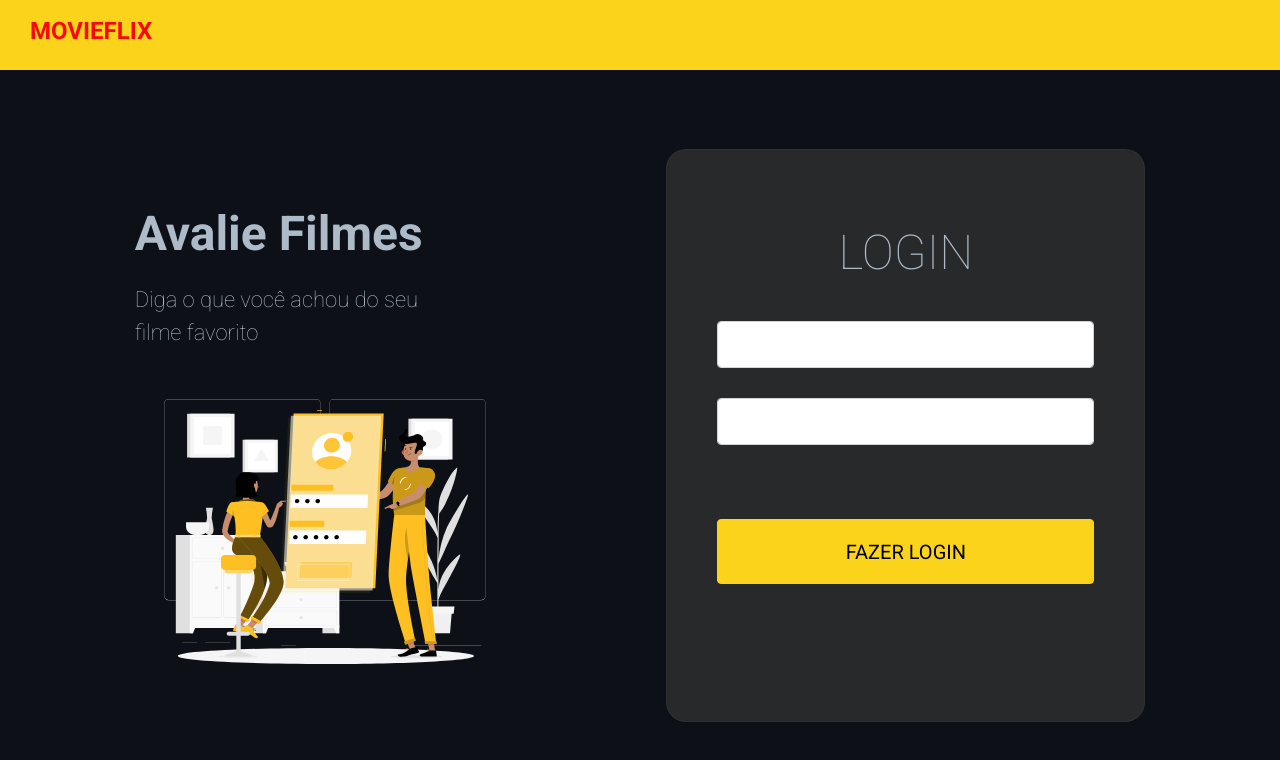
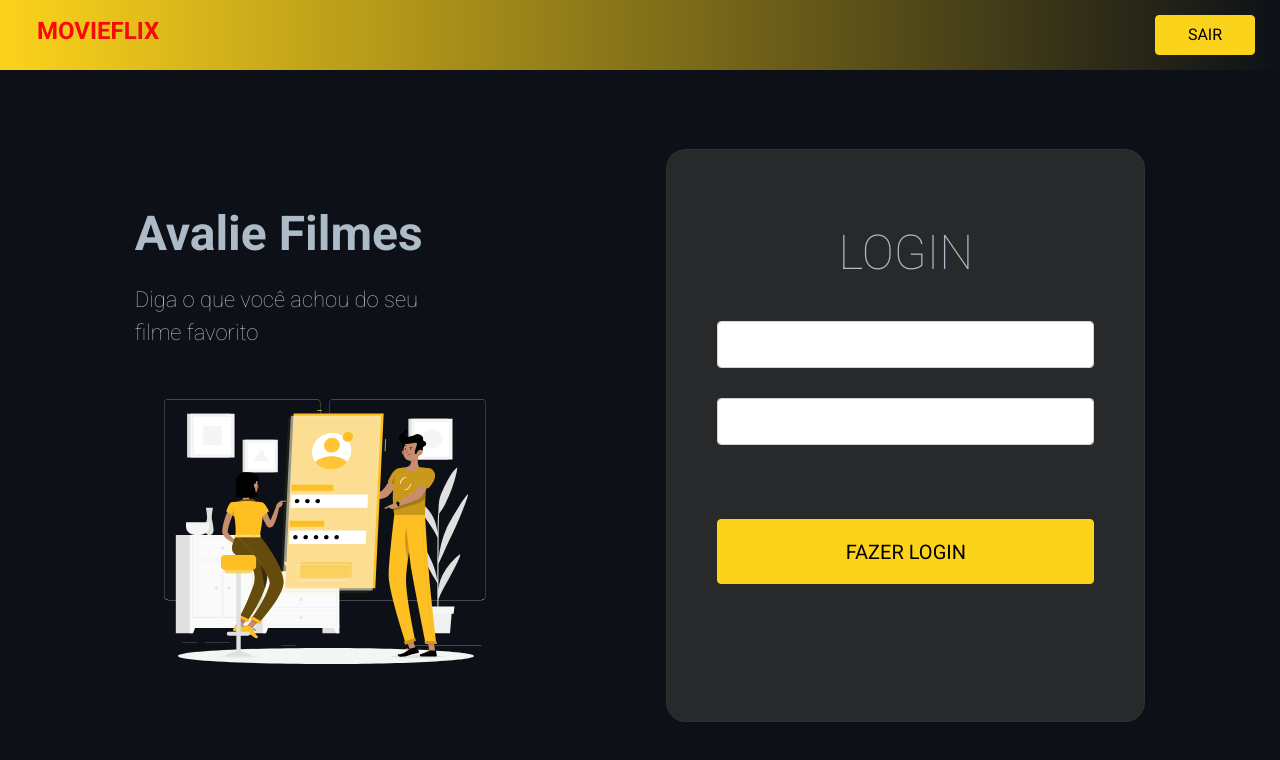
Before and after one commit to fagnercruz/Desafio-Movieflix, a React (Create React App) app: page / in a window 1280 px wide. Shown: the top 760 px of the page. Built offline with nearby package versions, Linux system fonts and the light colour scheme.

Commit message:
botão de logout

```diff
--- a/src/Routes.tsx
+++ b/src/Routes.tsx
@@ -2,8 +2,7 @@ import Navbar from "components/Navbar";
 import Login from "pages/Login";
 import Movies from "pages/Movies";
 import MoviesDetails from "pages/MoviesDetails";
-import { BrowserRouter, Route, Router, Switch } from "react-router-dom";
-import history from "utils/history";
+import { BrowserRouter, Route, Switch } from "react-router-dom";
 
 const Routes = () => {
   return (
--- a/src/assets/styles/custom.scss
+++ b/src/assets/styles/custom.scss
@@ -1,5 +1,6 @@
 $theme-colors: (
   "primary": #fcd31b,
+  "info": #0d1117
 );
 $body-bg: #0d1117;
 $body-color: #adbac7;
--- /dev/null
+++ b/src/components/LogoutBtn/index.tsx
@@ -0,0 +1,9 @@
+import "./styles.css";
+
+const LogoutBtn = () => {
+  return (
+    <button className="btn btn-primary btn-logout">SAIR</button>
+  );
+};
+
+export default LogoutBtn;
--- /dev/null
+++ b/src/components/LogoutBtn/styles.css
@@ -0,0 +1,8 @@
+.btn-logout {
+    color: unset;
+    background-color: black;
+    border: 1px solid black;
+    border-radius: 4px;
+    width: 100px;
+    height: 40px;
+}
--- a/src/components/Navbar/index.tsx
+++ b/src/components/Navbar/index.tsx
@@ -1,12 +1,16 @@
+import LogoutBtn from "components/LogoutBtn";
 import "./style.css";
 
 const Navbar = () => {
   return (
-    <nav className="navbar navbar-dark navbar-expand-md main-nav bg-primary">
+    <nav className="navbar navbar-dark navbar-expand-md main-nav">
       <div className="container-fluid">
         <a href="/" className="navLogo">
           <h4>MOVIEFLIX</h4>
         </a>
+      </div>
+      <div className="logout-area-container">
+        <LogoutBtn/>
       </div>
     </nav>
   );
--- a/src/components/Navbar/style.css
+++ b/src/components/Navbar/style.css
@@ -1,9 +1,9 @@
 .main-nav{
     min-height: 70px;
     width: 100vw;
-    padding-left: 18px;
-    /* Para um background com transparência linear
-    background-image: linear-gradient(to right, rgba(0,0,0,1), rgba(0,0,0,0.6)); */
+    padding: 0 25px;
+    /* Para um background com transparência linear*/
+    background-image: linear-gradient(to right, rgba(252,211,27,1), rgba(13,17,23,1));
 
 }
 
```
